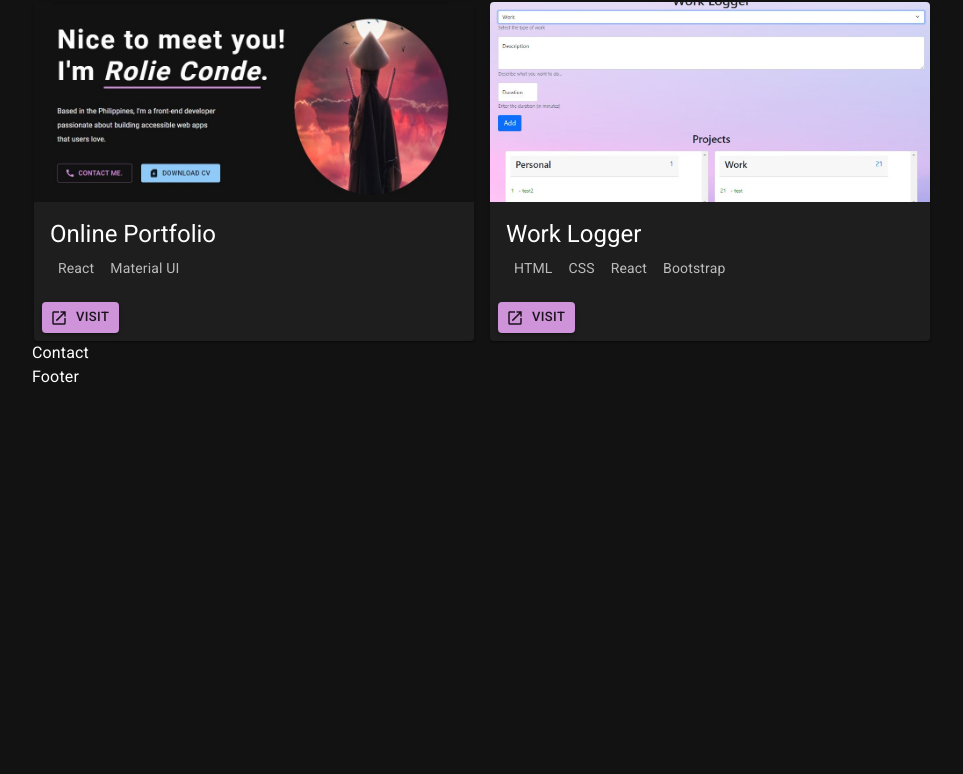
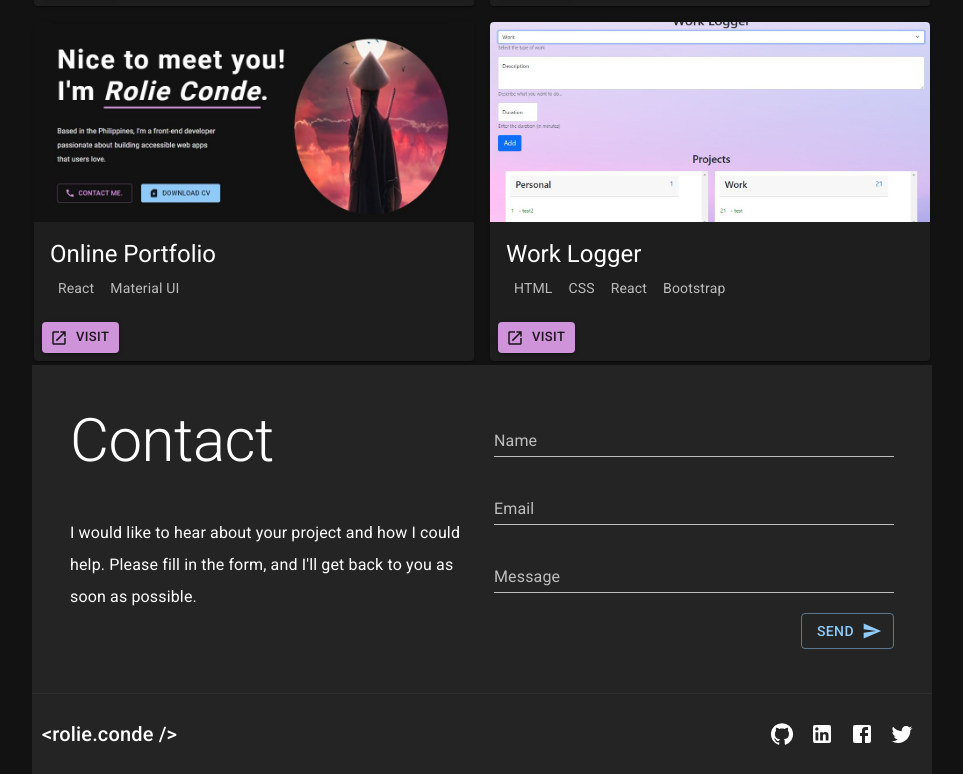
Before and after one commit to agentxyz999/portfolio-mui, a React (Create React App) app: page / in a window 1280 px wide. Shown: the part 1283-2057 px from the top of the page, without its empty margins (158-1121 px from the left). Before the commit the page ends 1672 px from the top, so only its background shows below. Built offline with nearby package versions, Linux system fonts and the light colour scheme.

Commit message:
semi finished portfolio

```diff
--- a/src/App.js
+++ b/src/App.js
@@ -33,6 +33,7 @@ const App = () => {
         <Skills />
         <Projects />
         <Contact />
+        <Divider />
         <Footer />
       </Stack>
     </ThemeProvider>
--- a/src/components/Contact.jsx
+++ b/src/components/Contact.jsx
@@ -1,7 +1,54 @@
 import React from "react";
+import { Box, Button, Typography, TextField } from "@mui/material";
+import SendIcon from "@mui/icons-material/Send";
 
 const Contact = () => {
-  return <div>Contact</div>;
+  return (
+    <Box
+      sx={{
+        display: "flex",
+        gap: 3,
+        alignItems: "center",
+        justifyContent: "center",
+        padding: "40px 0",
+        marginTop: "4px",
+        backgroundColor: "#242424",
+      }}
+    >
+      <Box sx={{ maxWidth: "400px" }}>
+        <Typography variant="h2">Contact</Typography>
+        <Typography
+          sx={{ margin: "40px 0", lineHeight: "32px", fontSize: "16px" }}
+        >
+          I would like to hear about your project and how I could help. Please
+          fill in the form, and I'll get back to you as soon as possible.
+        </Typography>
+      </Box>
+      {/* Form */}
+      <Box
+        component="form"
+        noValidate
+        autoComplete="off"
+        sx={{
+          display: "flex",
+          flexDirection: "column",
+          minWidth: "400px",
+          gap: "20px",
+        }}
+      >
+        <TextField id="name" label="Name" variant="standard" />
+        <TextField id="email" label="Email" variant="standard" />
+        <TextField id="message" label="Message" variant="standard" />
+        <Button
+          sx={{ alignSelf: "flex-end" }}
+          variant="outlined"
+          endIcon={<SendIcon />}
+        >
+          Send
+        </Button>
+      </Box>
+    </Box>
+  );
 };
 
 export default Contact;
--- a/src/components/Footer.jsx
+++ b/src/components/Footer.jsx
@@ -1,7 +1,41 @@
 import React from "react";
+import { Box, Typography, IconButton } from "@mui/material";
+import GitHubIcon from "@mui/icons-material/GitHub";
+import LinkedInIcon from "@mui/icons-material/LinkedIn";
+import FacebookIcon from "@mui/icons-material/Facebook";
+import TwitterIcon from "@mui/icons-material/Twitter";
 
 const Footer = () => {
-  return <div>Footer</div>;
+  const logo = "<rolie.conde />";
+  return (
+    <Box
+      position="static"
+      sx={{
+        display: "flex",
+        flexDirection: "row",
+        justifyContent: "space-between",
+        alignItems: "center",
+        padding: "20px 10px",
+        backgroundColor: "#242424",
+      }}
+    >
+      <Typography variant="h6">{logo}</Typography>
+      <Box>
+        <IconButton>
+          <GitHubIcon />
+        </IconButton>
+        <IconButton>
+          <LinkedInIcon />
+        </IconButton>
+        <IconButton>
+          <FacebookIcon />
+        </IconButton>
+        <IconButton>
+          <TwitterIcon />
+        </IconButton>
+      </Box>
+    </Box>
+  );
 };
 
 export default Footer;
--- a/src/components/Header.jsx
+++ b/src/components/Header.jsx
@@ -1,5 +1,5 @@
 import React from "react";
-import { Box, AppBar, Typography, IconButton } from "@mui/material";
+import { Box, Typography, IconButton } from "@mui/material";
 import GitHubIcon from "@mui/icons-material/GitHub";
 import LinkedInIcon from "@mui/icons-material/LinkedIn";
 import FacebookIcon from "@mui/icons-material/Facebook";
@@ -8,15 +8,14 @@ import TwitterIcon from "@mui/icons-material/Twitter";
 const Header = () => {
   const logo = "<rolie.conde />";
   return (
-    <Box>
-      <AppBar
+    <Box
       position="static"
       sx={{
         display: "flex",
         flexDirection: "row",
         justifyContent: "space-between",
         alignItems: "center",
-          padding: "10px",
+        padding: "20px 10px",
       }}
     >
       <Typography variant="h6">{logo}</Typography>
@@ -34,7 +33,6 @@ const Header = () => {
           <TwitterIcon />
         </IconButton>
       </Box>
-      </AppBar>
     </Box>
   );
 };
--- a/src/components/Projects.jsx
+++ b/src/components/Projects.jsx
@@ -24,7 +24,7 @@ const Projects = () => {
       title: "Weather App",
       description: "Weather App screenshot",
       img: weather,
-      tools: ["React", "Axios", "API"],
+      tools: ["React", "CSS", "Axios", "API"],
     },
     {
       id: 2,
--- a/src/components/Skills.jsx
+++ b/src/components/Skills.jsx
@@ -7,10 +7,7 @@ const Skills = () => {
   const tools = [
     { name: "HTML", year: "1 Year of Experience" },
     { name: "CSS", year: "1 Year of Experience" },
-    {
-      name: "Javascript",
-      year: "1 Year of Experience",
-    },
+    { name: "Javascript", year: "1 Year of Experience" },
     { name: "React", year: "1 Year of Experience" },
     { name: "Bootstap", year: "1 Year of Experience" },
     { name: "Git", year: "1 Year of Experience" },
```
Lines whose indentation alone changed are shown as unchanged.
